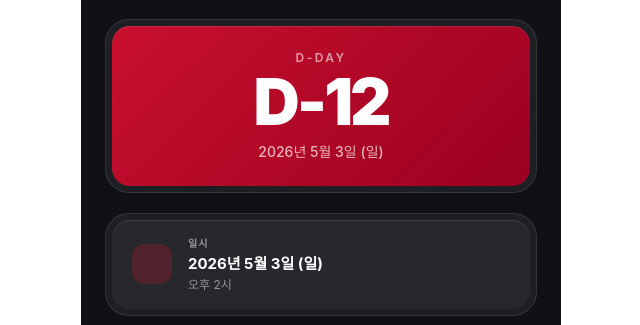
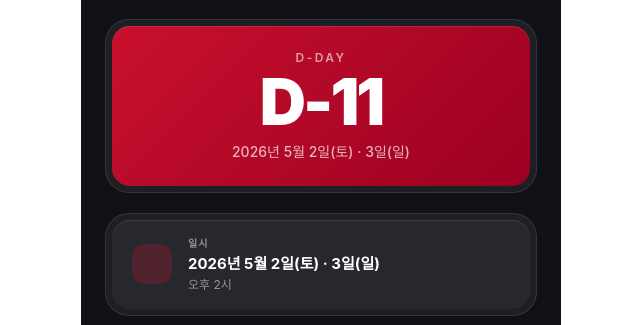
Before and after one commit to djmonnar/jinhae, a plain HTML site: page 개소식.html in a window 1280 px wide. Shown: the part 1765-2090 px from the top of the page, without its empty margins (319-959 px from the left). Drawn offline with nearby package versions, Linux system fonts and the light colour scheme; some icons are missing; a web font is replaced by a local one.

Commit message:
개소식 날짜 이틀로 업데이트 (5/2 토, 5/3 일)
https://claude.ai/code/session_016gZCWr5rgDMWwrU1qHn7mr

Co-authored-by: Claude <noreply@anthropic.com>

```diff
--- a/개소식.html
+++ b/개소식.html
@@ -59,7 +59,7 @@
       <div class="w-5 h-5 rounded flex items-center justify-center flex-shrink-0" style="background:rgba(255,255,255,.15)">
         <iconify-icon icon="solar:calendar-bold" style="color:#FFD166;font-size:12px"></iconify-icon>
       </div>
-      <span class="text-white font-bold text-sm"><span style="color:#FFD166">2026년 5월 3일 (일)</span> · 오후 2시</span>
+      <span class="text-white font-bold text-sm"><span style="color:#FFD166">2026년 5월 2일(토) · 3일(일)</span> · 오후 2시</span>
     </div>
     <div class="flex items-center gap-2">
       <div class="w-5 h-5 rounded flex items-center justify-center flex-shrink-0" style="background:rgba(255,255,255,.15)">
@@ -125,7 +125,7 @@
       <div class="bezel-inner px-6 py-6 text-center" style="background:linear-gradient(135deg,#C8102E,#9b0020)">
         <p class="text-white/60 text-xs font-semibold tracking-[.2em] uppercase mb-1">D-DAY</p>
         <p class="text-white font-black leading-none mb-2" style="font-size:clamp(48px,14vw,64px);letter-spacing:-3px" id="ddayNum">-</p>
-        <p class="text-white/70 text-sm font-medium">2026년 5월 3일 (일)</p>
+        <p class="text-white/70 text-sm font-medium">2026년 5월 2일(토) · 3일(일)</p>
       </div>
     </div>
   </div>
@@ -139,7 +139,7 @@
         </div>
         <div>
           <p class="text-white/50 text-[10px] font-semibold tracking-widest uppercase mb-0.5">일시</p>
-          <p class="text-white font-bold text-[15px]">2026년 5월 3일 (일)</p>
+          <p class="text-white font-bold text-[15px]">2026년 5월 2일(토) · 3일(일)</p>
           <p class="text-white/50 text-xs mt-0.5">오후 2시</p>
         </div>
       </div>
@@ -291,7 +291,7 @@
 
 <script>
 // D-Day
-const t=new Date('2026-05-03T14:00:00+09:00'),n=new Date();
+const t=new Date('2026-05-02T14:00:00+09:00'),n=new Date();
 const d=Math.ceil((t-n)/864e5);
 document.getElementById('ddayNum').textContent=d>0?'D-'+d:d===0?'D-DAY':'D+'+Math.abs(d);
 
```
